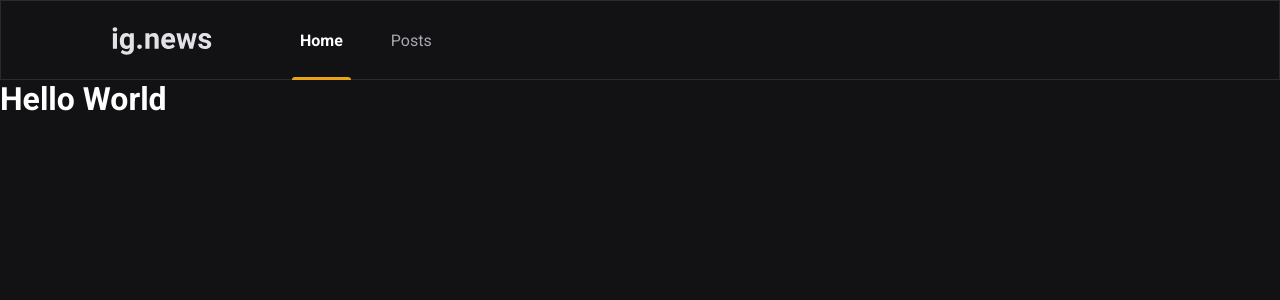
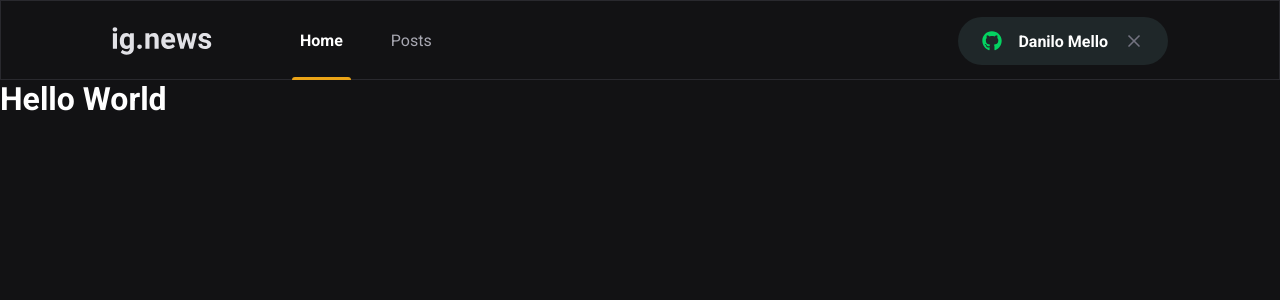
Before and after one commit to daniilomello/ignews-ts, a Next.js app: page / in a window 1280 px wide. Shown: the top 300 px of the page. Built offline with nearby package versions, Linux system fonts and the light colour scheme.

Commit message:
feat: add siginin buttom component

```diff
--- a/package.json
+++ b/package.json
@@ -12,6 +12,7 @@
     "next": "12.1.4",
     "react": "18.0.0",
     "react-dom": "18.0.0",
+    "react-icons": "^4.3.1",
     "sass": "^1.49.11"
   },
   "devDependencies": {
--- a/src/components/header/header.component.tsx
+++ b/src/components/header/header.component.tsx
@@ -1,3 +1,4 @@
+import { SignInButton } from '../signin-button/signin-button.component';
 import Image from 'next/image';
 import styles from './header.module.scss';
 
@@ -11,6 +12,8 @@ export const Header = () => {
           <a href="#" className={styles.active}>Home</a>
           <a href="#">Posts</a>
         </nav>
+
+        <SignInButton />
       </div>
     </header>
   )
--- a/src/components/header/header.module.scss
+++ b/src/components/header/header.module.scss
@@ -43,4 +43,7 @@
       }
     }
   }
+  > button {
+    margin-left: auto;
+  }
 }
--- /dev/null
+++ b/src/components/signin-button/signin-button.component.tsx
@@ -0,0 +1,20 @@
+import { FaGithub } from 'react-icons/fa';
+import { FiX } from 'react-icons/fi';
+import styles from './signin-button.module.scss';
+
+export function SignInButton() {
+  const isUserLoggedIn = true;
+
+  return isUserLoggedIn ? (
+    <button type="button" className={styles.signInButton}>
+      <FaGithub color="#04d361" />
+      Danilo Mello
+      <FiX color="#737380" className={styles.closeIcon} />
+    </button>
+  ) : (
+    <button type="button" className={styles.signInButton}>
+      <FaGithub color="#eba417" />
+      Sign in with Github
+    </button>
+  )
+}
--- /dev/null
+++ b/src/components/signin-button/signin-button.module.scss
@@ -0,0 +1,27 @@
+.signInButton{
+  height: 3rem;
+  border-radius: 3rem;
+  background: var(--gray-850);
+  border: 0;
+  padding: 0 1.5rem;
+  display: flex;
+  align-items: center;
+  justify-content: center;
+  color: var(--white);
+  font-weight: bold;
+  transition: filter 0.5s ease;
+  svg {
+    width: 20px;
+    height: 20px;
+  }
+  svg:first-child {
+    margin-right: 1rem;
+  }
+  svg.closeIcon {
+    margin-left: 1rem;
+  }
+  &:hover {
+    filter: brightness(0.7);
+    transition: filter 0.5s ease;
+  }
+}
```
Also changed, not shown: 1 other file (tests, documents, lock files or other folders).
